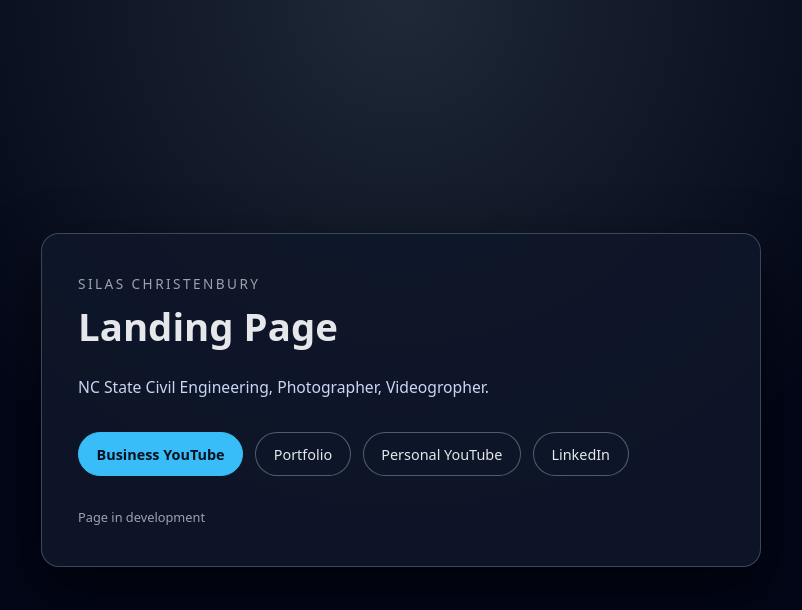
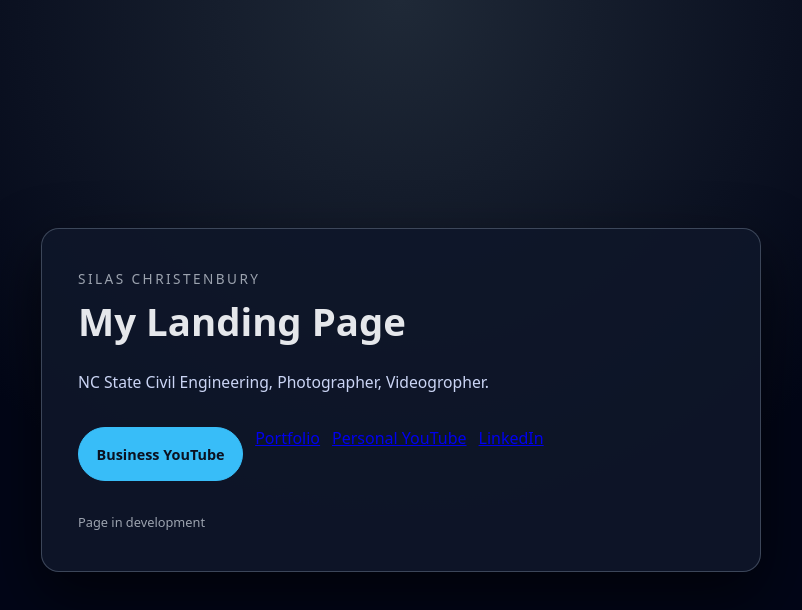
Before and after one commit to silaschristenbury/.com, a plain HTML site: page index.html in a window 1280 px wide. Shown: the whole page, without its empty margins (239-1041 px from the left). Drawn offline with Linux system fonts and the light colour scheme.

Commit message:
Change landing page title to 'My Landing Page'
Updated the landing page title from 'Landing Page' to 'My Landing Page'.

```diff
--- a/index.html
+++ b/index.html
@@ -138,7 +138,7 @@
     <div class="tagline">Silas Christenbury</div>
 
     <h1>
-      Landing Page<br />
+      My Landing Page<br />
 
     </h1>
 
@@ -156,14 +156,14 @@
       <a class="link-btn primary" href="https://sefilms.com" target="_blank" rel="noopener">
         Business YouTube
       </a>
-      <a class="link-btn" href="https://sites.google.com/view/portfolio-of-silas/home" target="_blank" rel="noopener">
+      <a class="links" href="https://sites.google.com/view/portfolio-of-silas/home" target="_blank" rel="noopener">
         Portfolio
       </a>
       </a>
-      <a class="link-btn" href="https://www.youtube.com/@silas-c" target="_blank" rel="noopener">
+      <a class="links" href="https://www.youtube.com/@silas-c" target="_blank" rel="noopener">
         Personal YouTube
       </a>
-      <a class="link-btn" href="https://linkedin.com/in/silaschristenbury" target="_blank" rel="noopener">
+      <a class="links" href="https://linkedin.com/in/silaschristenbury" target="_blank" rel="noopener">
         LinkedIn
       </a>
 
```
